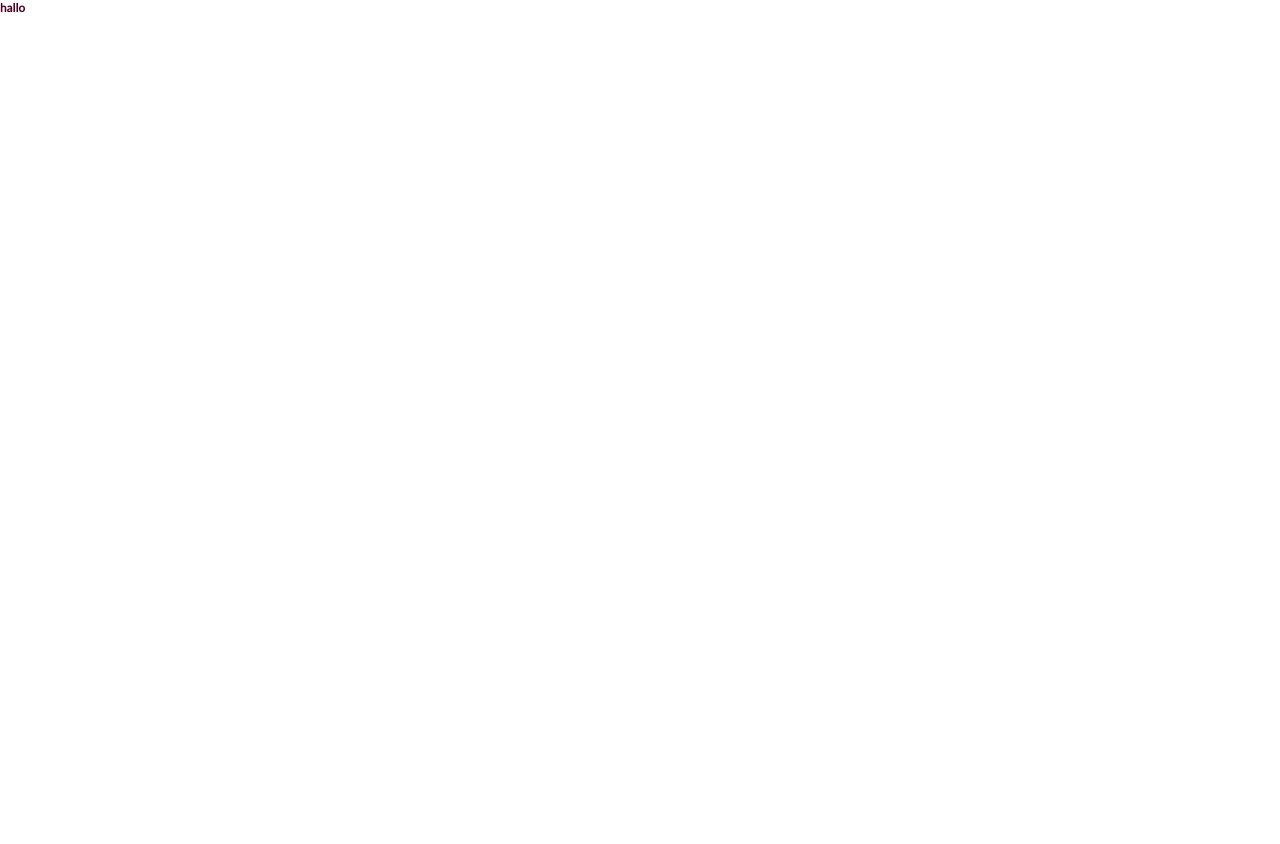
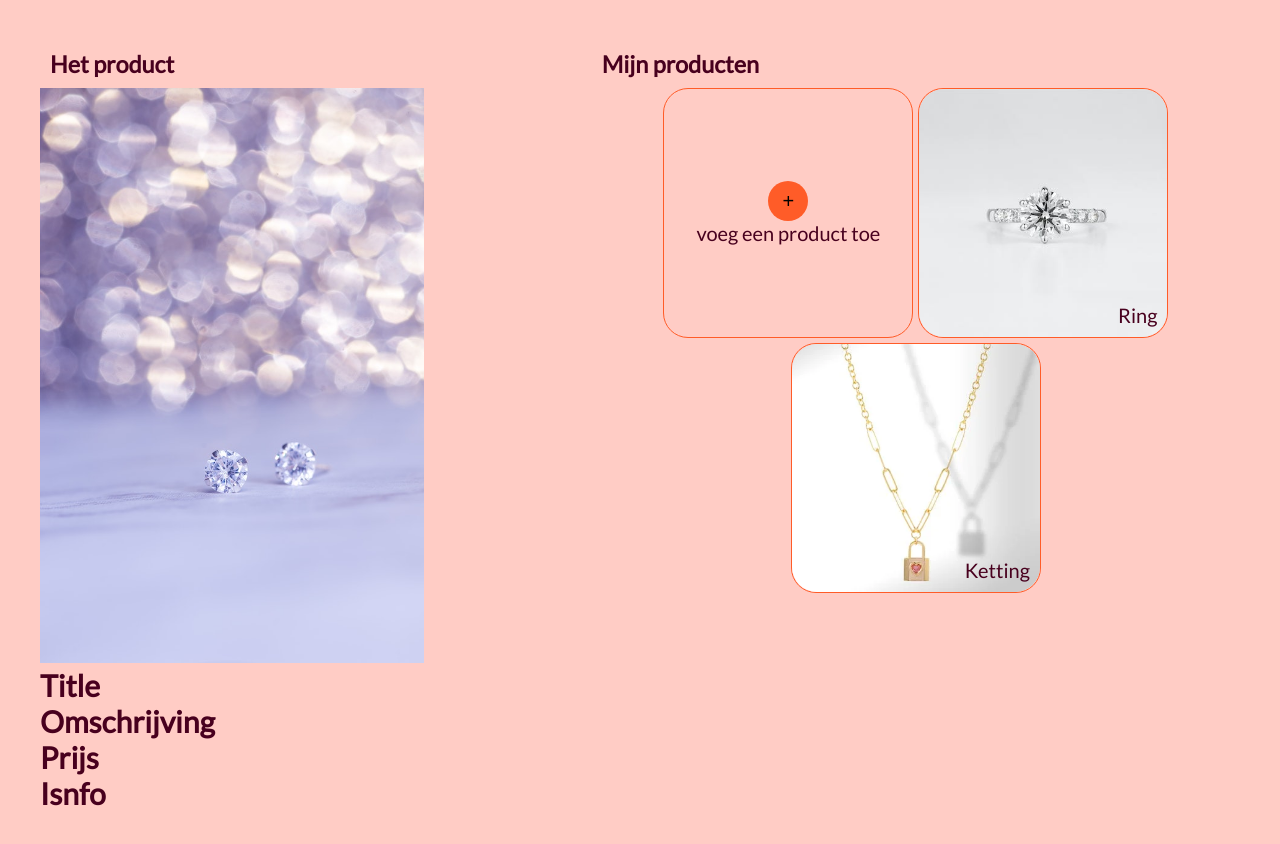
Before and after one commit to Shihua-liu/spark, a React (Create React App) app in the folder spark/: page /Collection in a window 1280 px wide. Shown: the top 844 px of the page. Before the commit the page ends 800 px from the top, so only its background shows below. Built offline with nearby package versions, Linux system fonts and the light colour scheme.

Commit message:
voor de collection pagina heb ik nu alvast kaartjes gemaakt en dat link wat gegevens kan zien, nog niet werkend

```diff
--- /dev/null
+++ b/spark/src/components/collection/CollectionCards/CollectionInfo.css
@@ -0,0 +1,21 @@
+.collection__info{
+    width: 100%;
+    height: 100%;
+}
+
+.header{
+    height: 10%;
+}
+
+.informatie{
+    height: 90%;
+}
+
+.informatie__Img{
+    width: 75%;
+    object-fit: contain;
+}
+
+.informatie__product{
+
+}
--- /dev/null
+++ b/spark/src/components/collection/CollectionCards/CollectionInfo.js
@@ -0,0 +1,22 @@
+import { useState, useEffect } from 'react';
+
+import "./CollectionInfo.css"
+
+const CollectionInfo = (props) => {
+    return (
+        <section className="collection__info">
+            <header className="header">
+                <h1 className="heading">Het product</h1>
+            </header>
+            <div className="informatie">
+                <img className="informatie__Img" src="/images/Diamonds.jpg" alt="" />
+                <h2 className="informatie__product">Title</h2>
+                <h2 className="informatie__product">Omschrijving</h2>
+                <h2 className="informatie__product">Prijs</h2>
+                <h2 className="informatie__product">Isnfo</h2>
+            </div>
+        </section>
+    );
+}
+
+export default CollectionInfo;
--- /dev/null
+++ b/spark/src/components/collection/CollectionData.js
@@ -0,0 +1,24 @@
+
+import zilverRing from "./img/Zilver-ring.jpeg"
+import goudKetting from "./img/goud-ketting.webp"
+
+const CardInfo = [
+    {
+        id:1,
+        name: "Placeholder",
+
+    },
+    {
+        id:2,
+        name: "Ring",
+        img: zilverRing
+
+    },
+    {
+        id:3,
+        name: "Ketting",
+        img: goudKetting
+    },
+]
+
+export default {CardInfo}
--- /dev/null
+++ b/spark/src/components/collection/CollectionInfo/CollectionCards.css
@@ -0,0 +1,72 @@
+.collection__cards {
+    height: 100%;
+}
+
+.header {
+    height: 10%;
+    display: flex;
+    align-items: center;
+    padding: 1rem;
+}
+
+.header__h1 {
+    font-size: 300%;
+}
+
+.productList {
+    list-style: none;
+    height: 90%;
+    display: flex;
+    flex-wrap: wrap;
+    gap: 0.5rem;
+    justify-content: center;
+
+}
+
+.productList__item {
+    list-style: none;
+    width: 25rem;
+    height: 25rem;
+    display: flex;
+    justify-content: center;
+    align-items: center;
+    flex-direction: column;
+    border: 0.1rem solid #ff5c28;
+    border-radius: 2.5rem;
+    position: relative;
+}
+
+.productList__img{
+    width: 100%;
+    height: 100%;
+    object-fit: cover;
+    border-radius: 2.5rem;
+
+}
+
+.productList__imgText{
+    position: absolute;
+    bottom: 0;
+    right: 0;
+    padding: 1rem;
+}
+
+.productList__button {
+    width: 4rem;
+    height: 4rem;
+    border-radius: 50%;
+    font-size: 100%;
+    border: none;
+    outline: none;
+    background-color: #ff5c28;
+    cursor: pointer;
+    transition: 0.2s all;
+
+}
+
+.productList__button:hover {
+
+    background-color: hsl(15, 100%, 48%);
+    color: hsl(0, 0%, 73%);
+    border: hsl(0, 0%, 73%) 0.3rem solid;
+}
--- /dev/null
+++ b/spark/src/components/collection/CollectionInfo/CollectionCards.js
@@ -0,0 +1,44 @@
+// import { useState, useEffect } from 'react';
+
+
+
+import "./CollectionCards.css"
+
+const CollectionCard = (props) => {
+
+    let addProduct = () => {
+        props.onButtonClicked();
+    }
+
+    let productCardsToBeRendered = props.productCards.CardInfo.map(product => {
+        if (product.name === "Placeholder") {
+            return (
+                <li className="productList__item">
+                    <button onClick={addProduct} className="productList__button">{props.buttonSymbol || "*"}</button>
+                    <p className="productList__text">{props.buttonText || "Toevoegen"} </p>
+                </li>
+            )
+        }
+        return (
+            <li className="productList__item">
+                <img className="productList__img" src={product.img} alt="" />
+                <p className="productList__imgText">{product.name}</p>
+            </li>
+        )
+    })
+
+
+    return (
+        <section className="collection__cards">
+            <header className="header">
+                <h1 className="heading">{props.headerText || "PlaceHolder"}</h1>
+            </header>
+            <ul className="productList">
+                {productCardsToBeRendered}
+            </ul>
+        </section>
+
+    );
+}
+
+export default CollectionCard;
--- a/spark/src/components/collection/collection.css
+++ b/spark/src/components/collection/collection.css
@@ -1,6 +1,18 @@
 .collection{
-    min-width: 100vw;
+    min-width: 100%;
     min-height: 100vh;
     background: #ffccc5;
-    font-size: 150%;
+    font-size: 200%;
+    display: flex;
+    flex-direction: row;
+    gap: 4rem;
+    padding: 4rem;
 }
+
+.collection__info{
+    width: 50%;
+}
+
+.collection__card{
+    width: 50%;
+}
--- a/spark/src/components/collection/collection.js
+++ b/spark/src/components/collection/collection.js
@@ -1,14 +1,25 @@
 import { useState, useEffect } from "react"
 
+import CollectionInfo from "./CollectionCards/CollectionInfo";
+import CollectionCard from "./CollectionInfo/CollectionCards";
+
+import CardInfo from "./CollectionData"
+
+
+import "./Collection.css"
+
 const Collection = () => {
+
+    const [productCards, setproductCards] = useState(CardInfo);
+
+    let onButtonClicked = () =>{
+        console.log("click")
+    }
+
     return (
         <article className="collection">
-            <section className="collection__info">
-                <h1>hallo</h1>
-            </section>
-            <section className="collection__cards">
-
-            </section>
+            <CollectionInfo />
+            <CollectionCard onButtonClicked={onButtonClicked} productCards={productCards} headerText="Mijn producten" buttonSymbol="+" buttonText="voeg een product toe" />
         </article>
     );
 }
--- a/spark/src/index.js
+++ b/spark/src/index.js
@@ -19,7 +19,7 @@ const router = createBrowserRouter([
   },
   {
     path: "/Collection",
-    element: <Collection hallo="hallo" />,
+    element: <Collection />,
 },
 ])
 
```
Also changed, not shown: spark/src/components/firstpage/Cards/Cards.js (+2 -13 lines), spark/src/components/collection/img/Zilver-ring.jpeg (added), spark/src/components/collection/img/goud-ketting.webp (added).
